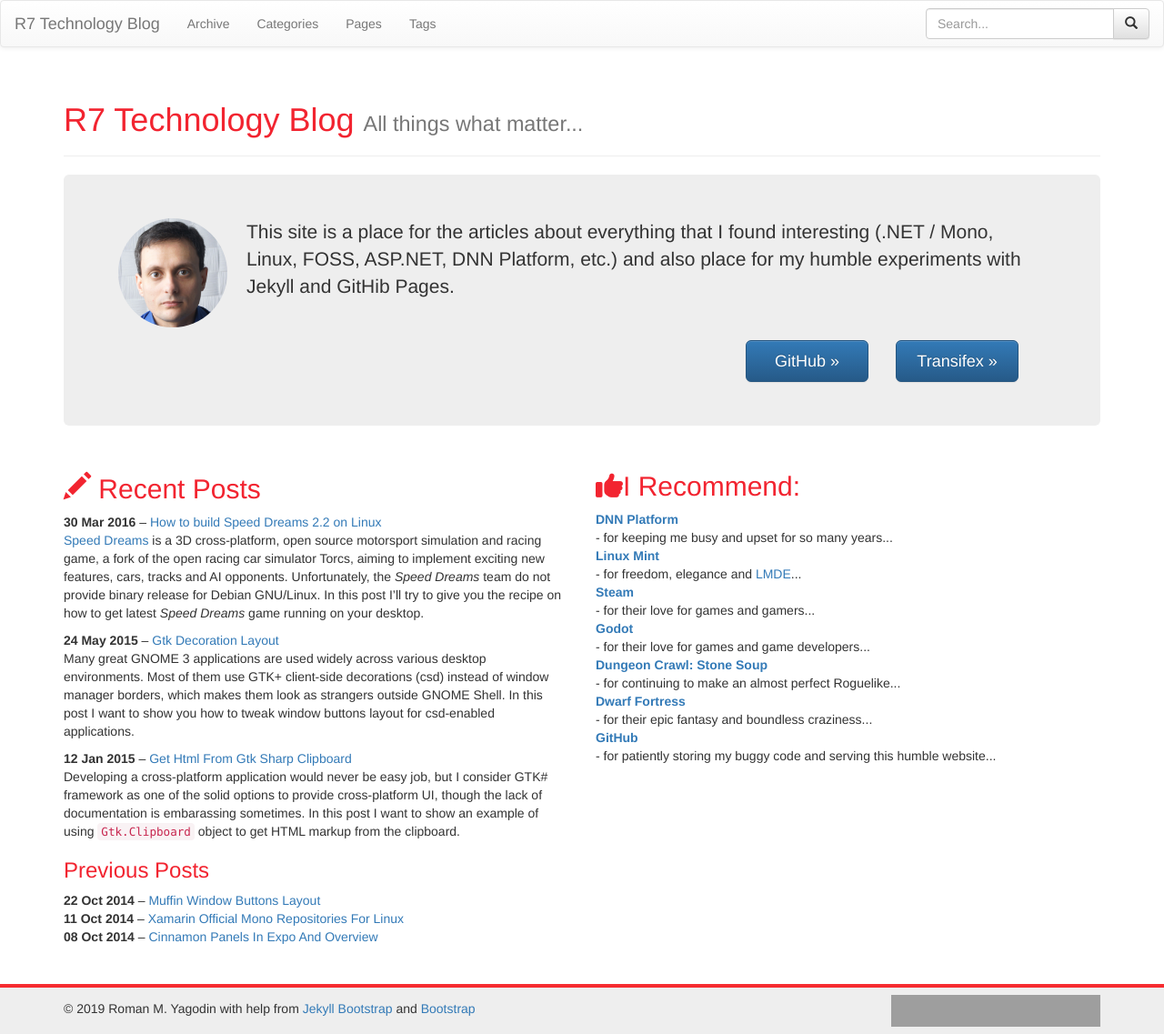
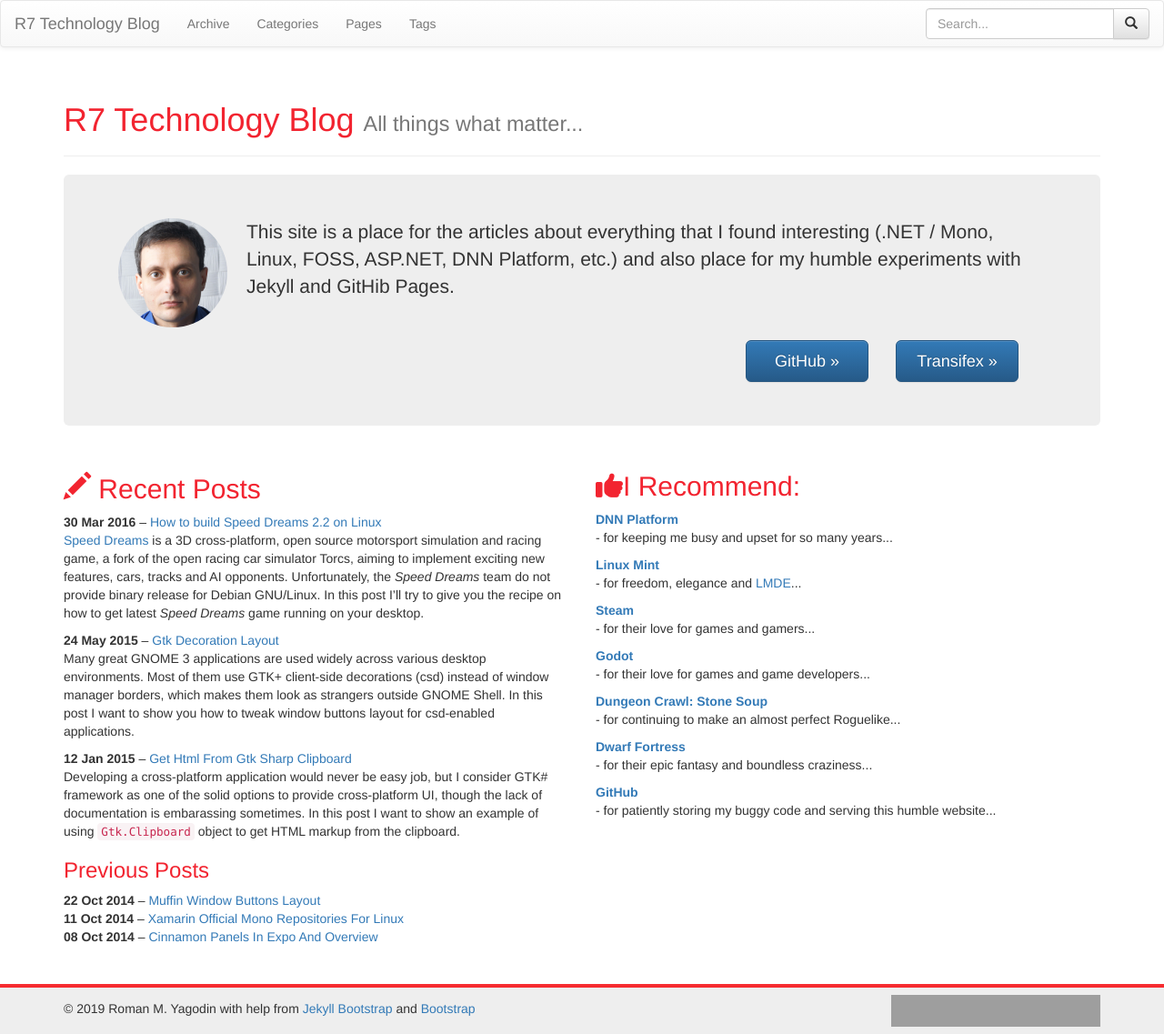
Before and after one commit to roman-yagodin/roman-yagodin.github.io, a Jekyll site: the page built from index.html, in a window 1280 px wide. Shown: the whole page at 91% size. Built offline with Jekyll 4.4.1, drawn with Linux system fonts in a browser that asks for light colours; nearby versions of some CDN libraries; grey boxes are pictures that could not be loaded.

Commit message:
Move CSS rule to different file

```diff
--- a/assets/themes/bootstrap-3/css/style.css
+++ b/assets/themes/bootstrap-3/css/style.css
@@ -87,7 +87,3 @@ h1, h2, h3, h4 {
 #footer {
   margin-top:3em;
 }
-
-dl dd {
-  margin-bottom: 10px
-}
--- a/assets/themes/css/style.css
+++ b/assets/themes/css/style.css
@@ -87,3 +87,7 @@ h1, h2, h3, h4 {
 #footer {
   margin-top:3em;
 }
+
+dl dd {
+  margin-bottom: 10px
+}
```
